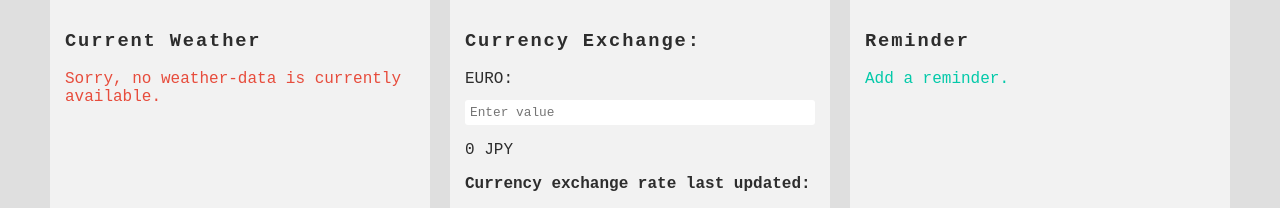
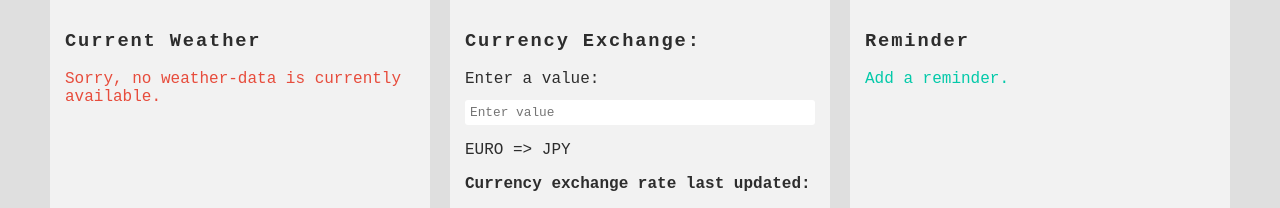
Before and after one commit to uddesson/travel-planner, a React (Create React App) app: page / in a window 1280 px wide. Shown: the part 530-738 px from the top of the page. Built offline with nearby package versions, Linux system fonts and the light colour scheme; no server answers; a web font is replaced by a local one.

Commit message:
Update output in Currency-component

```diff
--- a/src/components/Currency.js
+++ b/src/components/Currency.js
@@ -9,7 +9,7 @@ class Currency extends React.Component{
     state = {
         jpy: "",
         userInput: "",
-        converted: 0,
+        converted: "",
         timeStamp: {
             date: "",
             time: ""
@@ -71,7 +71,7 @@ class Currency extends React.Component{
             this.setState({ userInput })
 
             const calc = userInput * this.state.jpy;
-            let converted = calc.toFixed(2);
+            let converted = calc.toFixed(0);
 
             this.setState({ converted })
         }
@@ -87,7 +87,7 @@ class Currency extends React.Component{
 
                 <TextInput
                     htmlFor={ "Currency" }
-                    label={ " EURO: " }
+                    label={ " Enter a value: " }
                     value={ this.state.userInput }
                     className="u-block"
                     onChange={ this.convertUsersInput }
@@ -95,7 +95,7 @@ class Currency extends React.Component{
                 />
 
                 <SingleParagraph
-                    content={ this.state.converted + " JPY" }
+                    content={this.state.userInput + " EURO => " + this.state.converted + " JPY" }
                 />
 
                 <SingleParagraph
```
